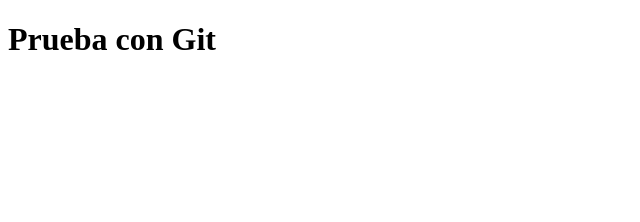
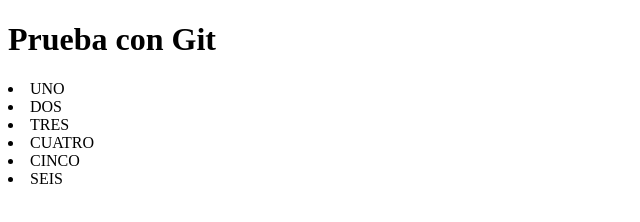
Before and after one commit to Javier-ML/test01, a plain HTML site: page index.html in a window 1280 px wide. Shown: the whole page, without its empty margins (0-640 px from the left). Drawn offline with Linux system fonts and the light colour scheme.

Commit message:
Menu Principal
Se creo el menu principal

```diff
--- a/index.html
+++ b/index.html
@@ -6,5 +6,12 @@
 </head>
 <body>
 	<h1>Prueba con Git</h1>
+
+	<li>UNO</li>
+	<LI>DOS</LI>
+	<LI>TRES</LI>
+	<LI>CUATRO</LI>
+	<LI>CINCO</LI>
+	<LI>SEIS</LI>
 </body>
 </html>
```
